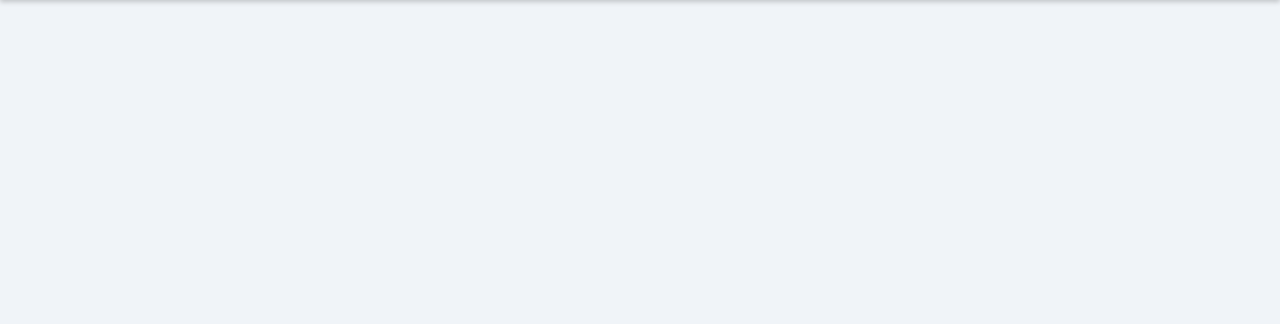
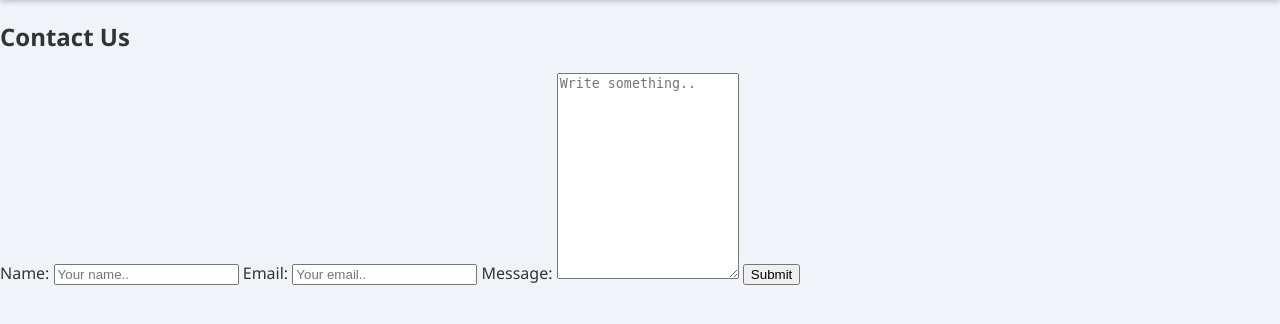
Before and after one commit to IMIvanov22/CarFinders, a Flask app: page /pages/contactus.html in a window 1280 px wide. Shown: the part 54-378 px from the top of the page. Run offline with Flask 3, Linux system fonts and the light colour scheme.

Commit message:
Add basic contact us form

```diff
--- a/pages/contactus.html
+++ b/pages/contactus.html
@@ -1,8 +1,9 @@
 <!DOCTYPE html>
-<html>
+<html lang="en">
 <head>
     <meta charset="UTF-8">
-    <title>Избор на кола</title>
+    <meta name="viewport" content="width=device-width, initial-scale=1.0">
+    <title>Contact Us</title>
     <link rel="stylesheet" href="/static/style.css">
     <div class="navbar">
         <ul>
@@ -14,5 +15,20 @@
     </div>
 </head>
 <body>
-    </body>
+    <div class="container">
+        <h2>Contact Us</h2>
+        <form action="#" method="post">
+            <label for="name">Name:</label>
+            <input type="text" id="name" name="name" placeholder="Your name..">
+
+            <label for="email">Email:</label>
+            <input type="email" id="email" name="email" placeholder="Your email..">
+
+            <label for="message">Message:</label>
+            <textarea id="message" name="message" placeholder="Write something.." style="height:200px"></textarea>
+
+            <button type="submit">Submit</button>
+        </form>
+    </div>
+</body>
 </html>
--- a/static/style.css
+++ b/static/style.css
@@ -1,13 +1,13 @@
 body {
     margin: 0;
     font-family: 'Segoe UI', Tahoma, Geneva, Verdana, sans-serif;
-    background-color: #f0f4f8; /* светло синьо-сив фон */
+    background-color: #f0f4f8;
     color: #333;
 }
 
 .navbar {
     width: 100%;
-    background: linear-gradient(90deg, #004e92, #000428); /* плавен син градиент */
+    background: linear-gradient(90deg, #004e92, #000428);
     box-shadow: 0 2px 5px rgba(0,0,0,0.2);
 }
 
@@ -17,15 +17,11 @@ body {
     padding: 0;
     display: flex;
     justify-content: center;
-    gap: 40px; /* пространство между линковете */
-}
-
-.navbar li {
-    /* премахнат float, защото използваме flex */
+    gap: 40px;
 }
 
 .navbar a {
-    color: #a2d5f2; /* светло синьо */
+    color: #a2d5f2;
     text-decoration: none;
     padding: 15px 25px;
     display: block;
@@ -37,7 +33,7 @@ body {
 }
 
 .navbar a:hover {
-    background-color: #82c0cc; /* меко синьо-зелен hover */
-    color: #003845; /* по-тъмен текст при hover */
+    background-color: #82c0cc;
+    color: #003845;
     box-shadow: 0 4px 10px rgba(130,192,204,0.5);
 }
```
